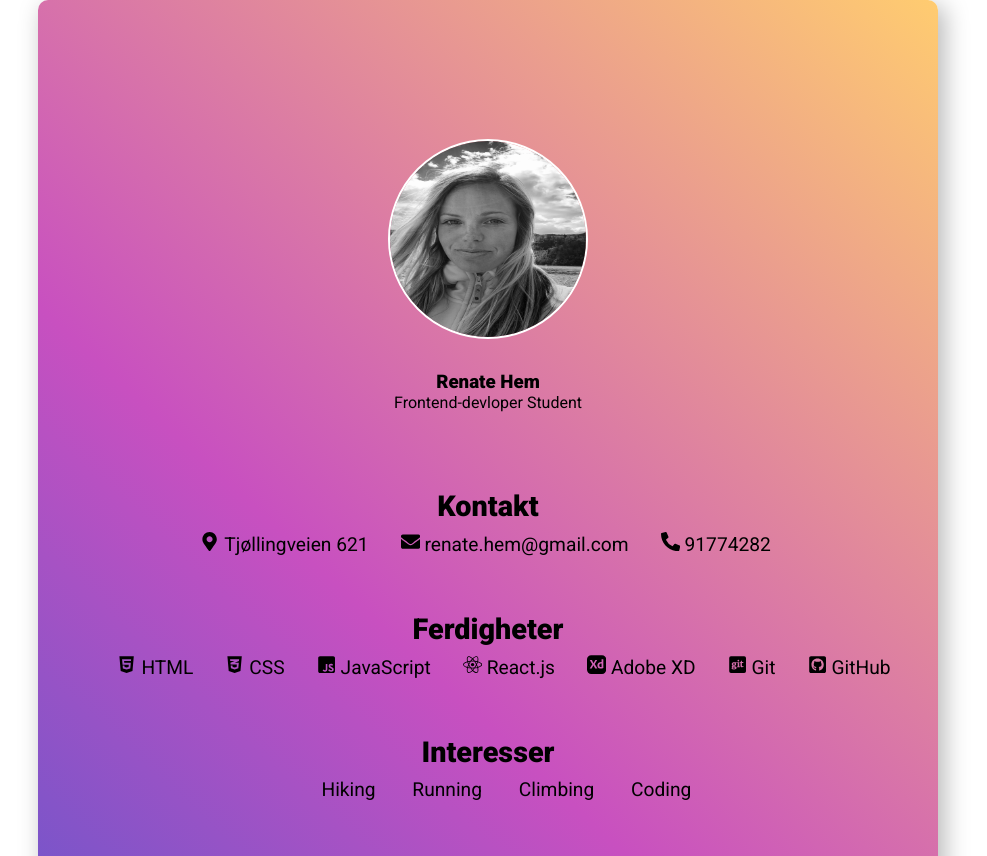
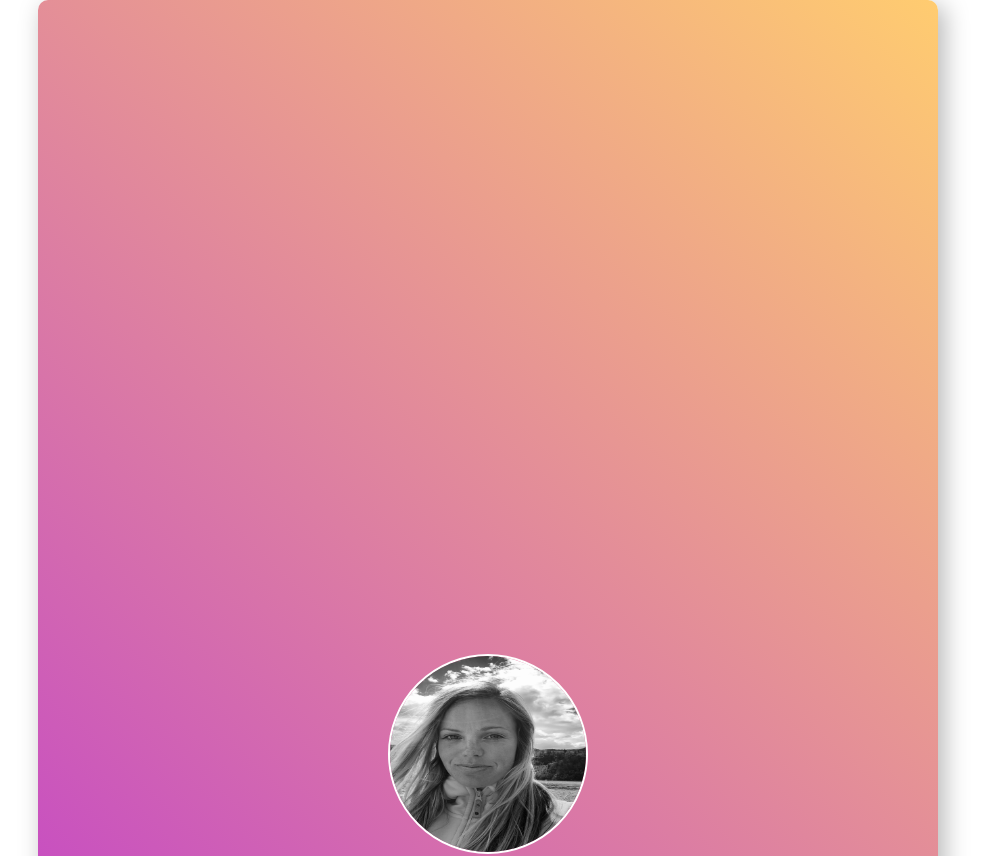
Before and after one commit to Renatebh/portfolio, a React (Create React App) app: page /cv in a window 1280 px wide. Shown: the top 856 px of the page, without its empty margins (152-1139 px from the left). Built offline with nearby package versions, Linux system fonts and the light colour scheme.

Commit message:
added styling

```diff
--- a/src/pages/Cv.module.css
+++ b/src/pages/Cv.module.css
@@ -2,12 +2,12 @@
 
 .container {
   width: 100%;
-  height: 200vh;
+  /* height: 200vh; */
   display: grid;
   gap: 2rem;
   margin: 3rem 0 8rem 0;
   grid-template-columns: 15em 300px repeat(2, 1fr) 15em;
-  grid-template-rows: 20% 42% 25% 12%;
+  grid-template-rows: 20% 40% 25% 15%;
   grid-template-areas:
     ". personalia aboutme aboutme ."
     ". personalia work work ."
```
